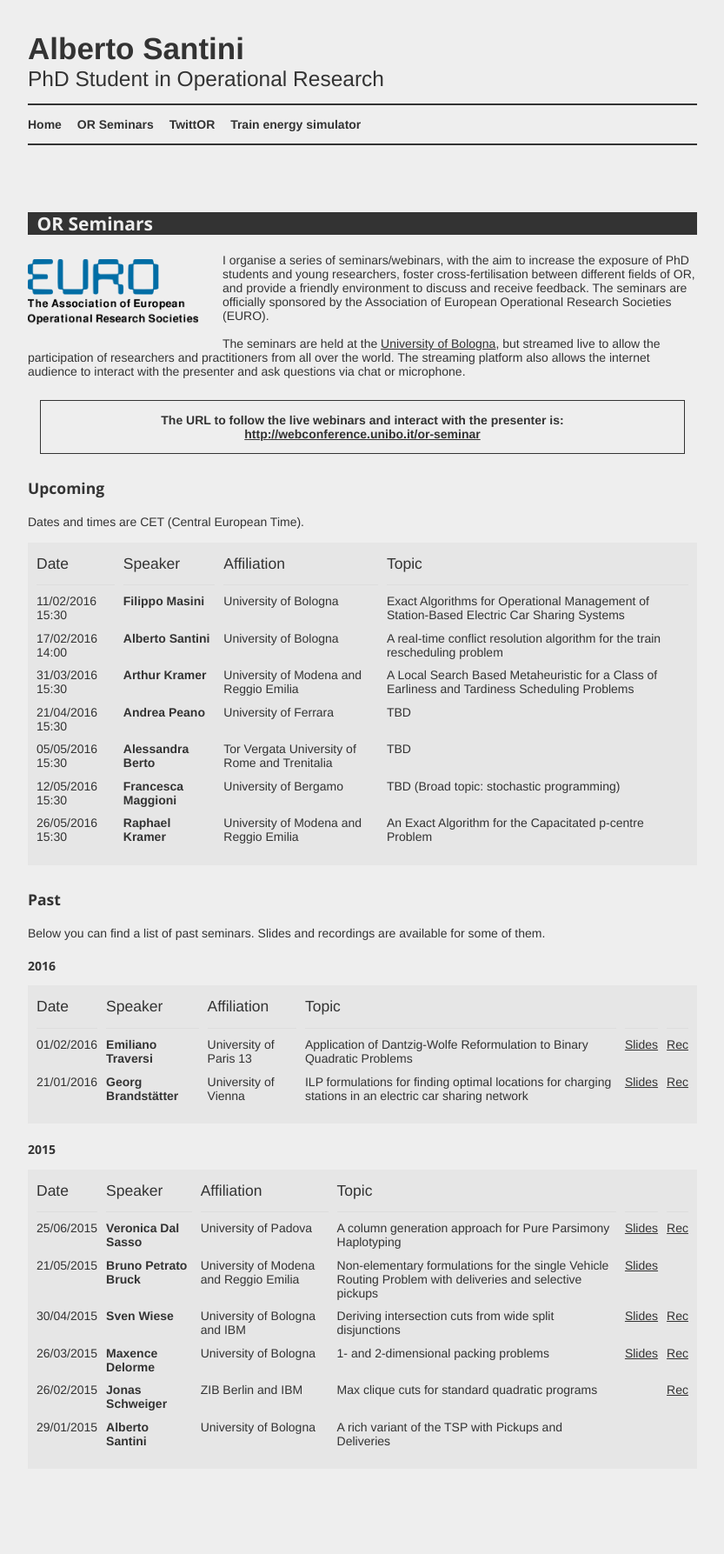
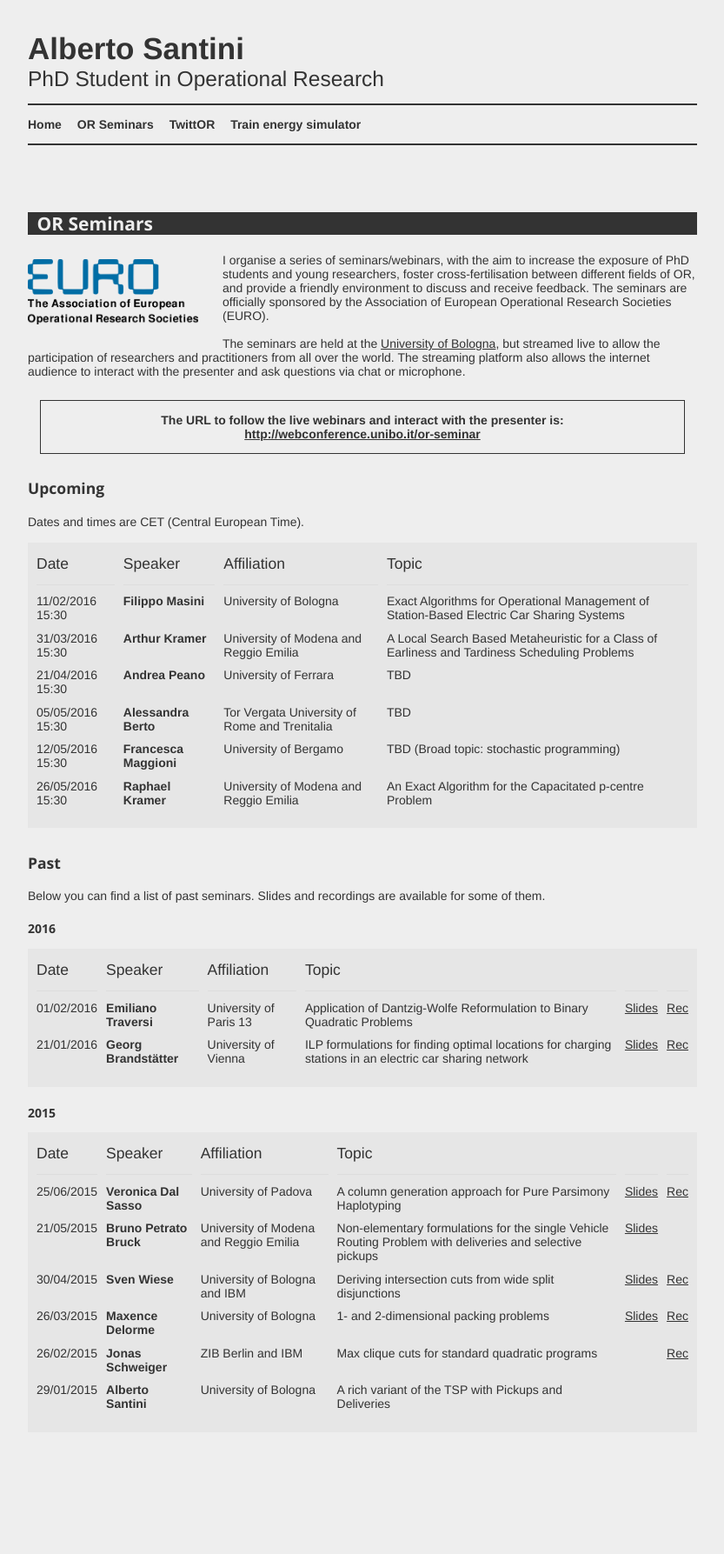
Before and after one commit to alberto-santini/alberto-santini.github.io, a Jekyll site: the page built from seminars/index.md, in a window 1280 px wide. Shown: the whole page at 87% size, without its empty margins (223-1056 px from the left). Built offline with Jekyll 4.4.1, drawn with Linux system fonts in a browser that asks for light colours; after the commit the page ends 1745 px from its top, so only the background shows below that.

Commit message:
Removed my seminar

```diff
--- a/seminars/index.md
+++ b/seminars/index.md
@@ -26,7 +26,6 @@ Dates and times are CET (Central European Time).
 Date | Speaker | Affiliation | Topic
 :----|:--------|:------------|:------
 11/02/2016 15:30 | **Filippo Masini** | University of Bologna | Exact Algorithms for Operational Management of Station-Based Electric Car Sharing Systems
-17/02/2016 14:00 | **Alberto Santini** | University of Bologna | A real-time conflict resolution algorithm for the train rescheduling problem
 31/03/2016 15:30 | **Arthur Kramer** | University of Modena and Reggio Emilia | A Local Search Based Metaheuristic for a Class of Earliness and Tardiness Scheduling Problems
 21/04/2016 15:30 | **Andrea Peano** | University of Ferrara | TBD
 05/05/2016 15:30 | **Alessandra Berto** | Tor Vergata University of Rome and Trenitalia | TBD
```
